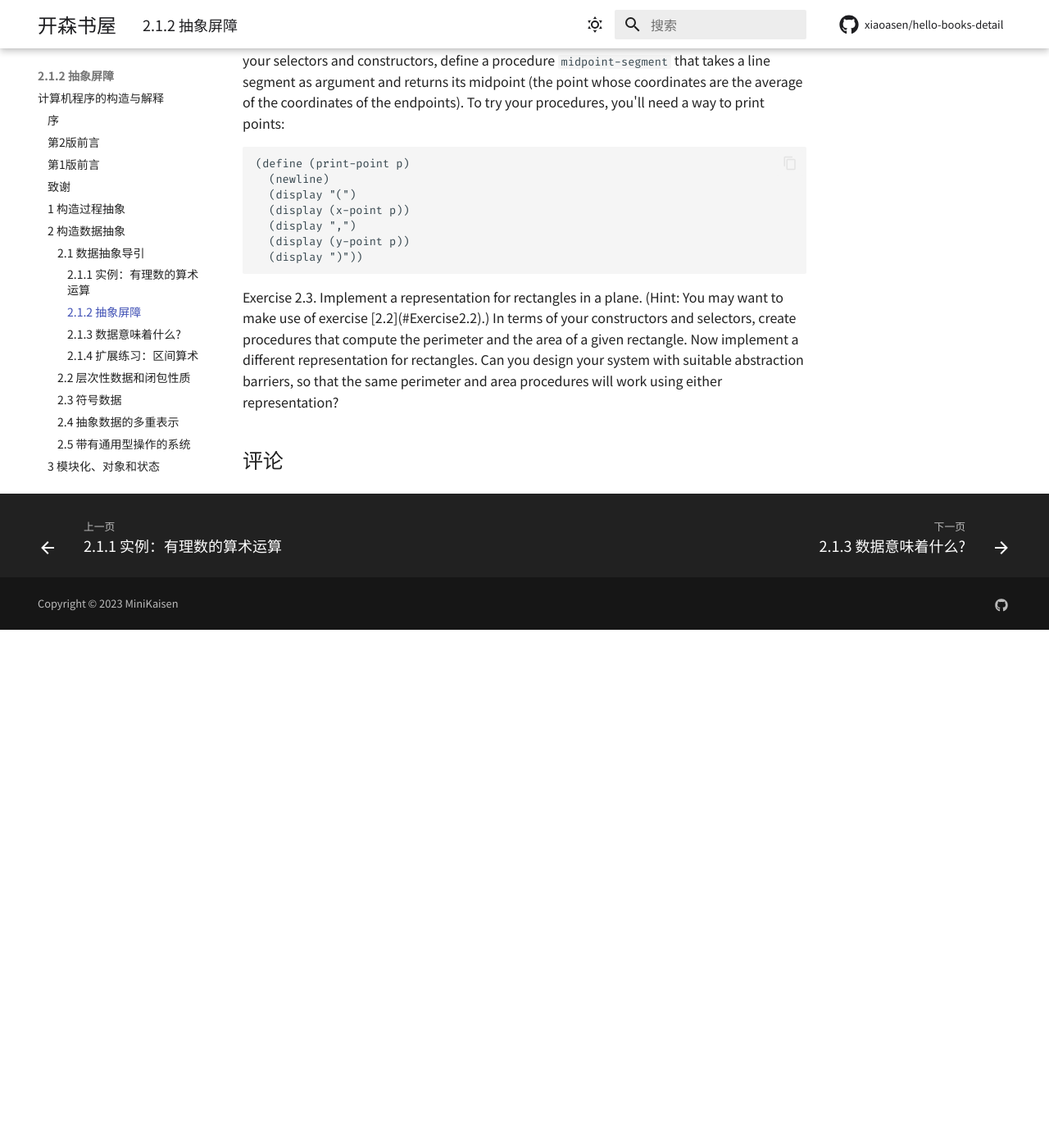
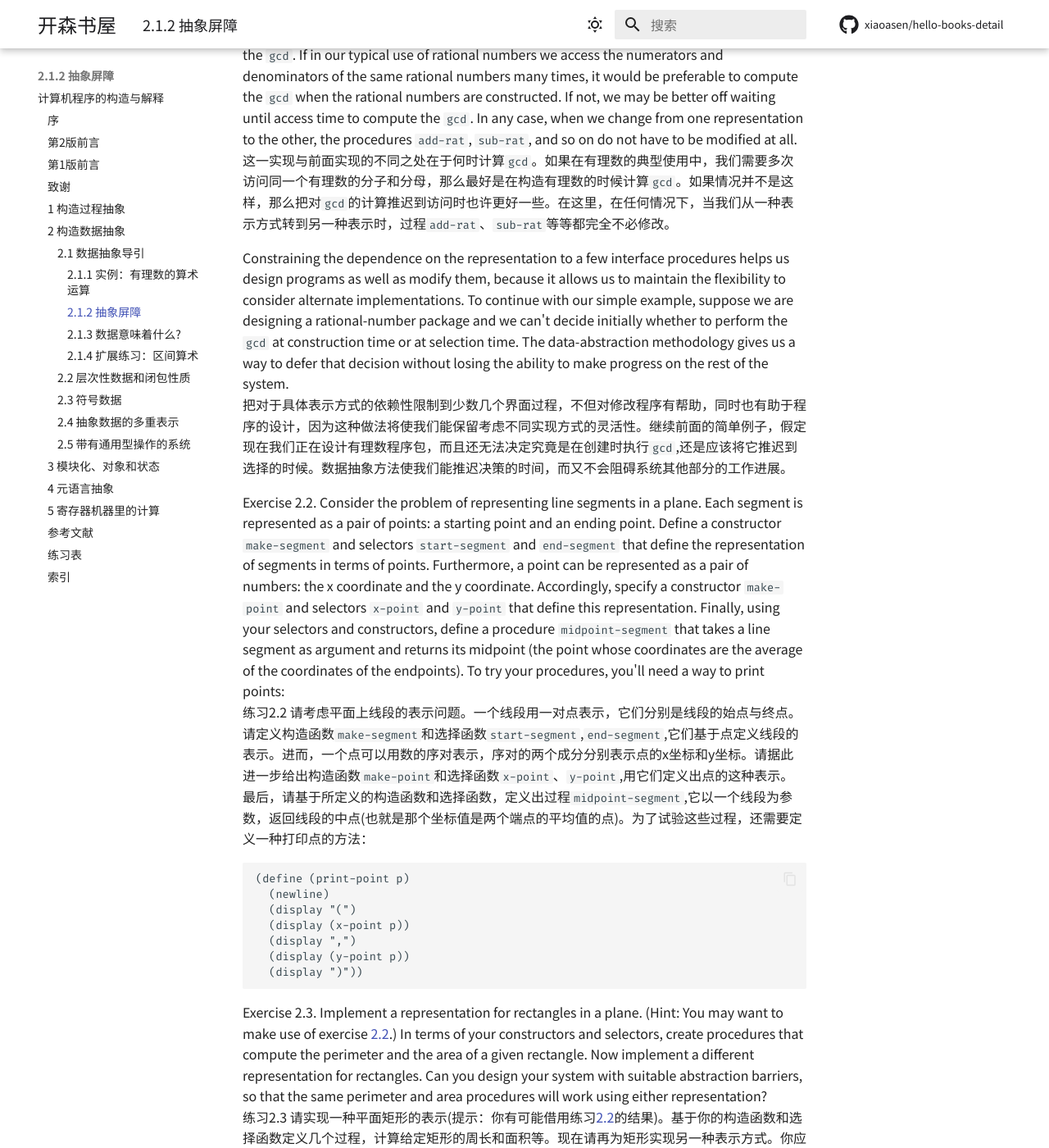
Before and after one commit to xiaoasen/hello-books-detail, an MkDocs documentation site: the page built from docs/sicp/chapter_2/chapter_2_1/2.1.2.md, in a window 1280 px wide and 1400 px high, scrolled down 2109 px. Shown: the whole window at 82% size. Built offline with MkDocs 1.6.1 and Material for MkDocs 9.7.7, drawn with Linux system fonts in a browser that asks for light colours; comment, search, counter and statistics services are not loaded; before the commit the page ends 2877 px from its top, so only the background shows below that; some of the changed text lies outside the part shown.

Commit message:
sicp: 2.1.2 抽象屏障

````diff
--- a/docs/sicp/chapter_2/chapter_2_1/2.1.2.md
+++ b/docs/sicp/chapter_2/chapter_2_1/2.1.2.md
@@ -2,10 +2,12 @@
 comments: true
 ---
 
-# 2.1.2  Abstraction Barriers
-Before continuing with more examples of compound data and data abstraction, let us consider some of the issues raised by the rational-number example. We defined the rational-number operations in terms of a constructor `make-rat` and selectors `numer` and `denom`. In general, the underlying idea of data abstraction is to identify for each type of data object a basic set of operations in terms of which all manipulations of data objects of that type will be expressed, and then to use only those operations in manipulating the data.
+# 2.1.2  Abstraction Barriers（抽象屏障）
+Before continuing with more examples of compound data and data abstraction, let us consider some of the issues raised by the rational-number example. We defined the rational-number operations in terms of a constructor `make-rat` and selectors `numer` and `denom`. In general, the underlying idea of data abstraction is to identify for each type of data object a basic set of operations in terms of which all manipulations of data objects of that type will be expressed, and then to use only those operations in manipulating the data.<br>
+在继续讨论更多复合数据和数据抽象的实例之前，让我们首先考虑一下由有理数的例子提出的几个问题。前面给出的所有有理数操作，都是基于构造函数`make-rat`和选择函数`numer`、`denom`定义出来的。一般而言，数据抽象的基本思想就是为每一类数据对象标识出一组操作，使得对这类数据对象的所有操作都可以基于它们表述，而且在操作这些数据对象时也只使用它们。
 
-We can envision the structure of the rational-number system as shown in figure [2.1](#Figure2.1). The horizontal lines represent abstraction barriers that isolate different ''levels'' of the system. At each level, the barrier separates the programs (above) that use the data abstraction from the programs (below) that implement the data abstraction. Programs that use rational numbers manipulate them solely in terms of the procedures supplied ''for public use'' by the rational-number package: `add-rat`, `sub-rat`, `mul-rat`, `div-rat`, and `equal-rat?`. These, in turn, are implemented solely in terms of the constructor and selectors `make-rat`, `numer`, and `denom`, which themselves are implemented in terms of pairs. The details of how pairs are implemented are irrelevant to the rest of the rational-number package so long as pairs can be manipulated by the use of `cons`, `car`, and `cdr`. In effect, procedures at each level are the interfaces that define the abstraction barriers and connect the different levels.
+We can envision the structure of the rational-number system as shown in figure [2.1](#Figure2.1). The horizontal lines represent abstraction barriers that isolate different ''levels'' of the system. At each level, the barrier separates the programs (above) that use the data abstraction from the programs (below) that implement the data abstraction. Programs that use rational numbers manipulate them solely in terms of the procedures supplied ''for public use'' by the rational-number package: `add-rat`, `sub-rat`, `mul-rat`, `div-rat`, and `equal-rat?`. These, in turn, are implemented solely in terms of the constructor and selectors `make-rat`, `numer`, and `denom`, which themselves are implemented in terms of pairs. The details of how pairs are implemented are irrelevant to the rest of the rational-number package so long as pairs can be manipulated by the use of `cons`, `car`, and `cdr`. In effect, procedures at each level are the interfaces that define the abstraction barriers and connect the different levels.<br>
+图[2.1](#Figure2.1)形象化地表示了有理数系统的结构。其中的水平线表示抽象屏障，它们隔离了系统中不同的层次。在每一层上，这种屏障都把使用数据抽象的程序(上面)与实现数据抽象的程序(下面)分开来。使用有理数的程序将仅仅通过有理数包提供给“公众使用”的那些过程(`add-rat`、`sub-rat`、`mul-rat`、`div-rat`和`equal-rat?`)去完成对有理数的各种操作；这些过程转而又是完全基于构造函数和选择函数`make-rat`、`numer`和`denom`实现的；而这些函数又是基于序对实现的。只要序对可以通过`cons`、`car`和`cdr`操作，有关序对如何实现的细节与有理数包的其余部分都完全没有关系。从作用上看，每一层次中的过程构成了所定义的抽象屏障的界面，联系起系统中的不同层次。
 
 <div id="Figure2.1" markdown>
 <figure markdown>
@@ -16,9 +18,11 @@
 </figure>
 </div>
 
-This simple idea has many advantages. One advantage is that it makes programs much easier to maintain and to modify. Any complex data structure can be represented in a variety of ways with the primitive data structures provided by a programming language. Of course, the choice of representation influences the programs that operate on it; thus, if the representation were to be changed at some later time, all such programs might have to be modified accordingly. This task could be time-consuming and expensive in the case of large programs unless the dependence on the representation were to be confined by design to a very few program modules.
+This simple idea has many advantages. One advantage is that it makes programs much easier to maintain and to modify. Any complex data structure can be represented in a variety of ways with the primitive data structures provided by a programming language. Of course, the choice of representation influences the programs that operate on it; thus, if the representation were to be changed at some later time, all such programs might have to be modified accordingly. This task could be time-consuming and expensive in the case of large programs unless the dependence on the representation were to be confined by design to a very few program modules.<br>
+这一简单思想有许多优点。第一个优点是这种方法使程序很容易维护和修改。任意一种比较复杂的数据结构，都可以以多种不同方式用程序设计语言所提供的基本数据结构表示。当然，表示方式的选择会对操作它的程序产生影响，这样，如果后来表示方式改变了，所有受影响的程序也都需要随之改变。对于大型程序而言，这种工作将非常耗时，而且代价极其昂贵，除非在设计时就已经将依赖于表示的成分限制到很少的一些程序模块上。
 
-For example, an alternate way to address the problem of reducing rational numbers to lowest terms is to perform the reduction whenever we access the parts of a rational number, rather than when we construct it. This leads to different constructor and selector procedures:
+For example, an alternate way to address the problem of reducing rational numbers to lowest terms is to perform the reduction whenever we access the parts of a rational number, rather than when we construct it. This leads to different constructor and selector procedures:<br>
+例如，将有理数约化到最简形式的工作，也完全可以不在构造的时候做，而是在每次访问有理数中有关部分时去做。这样就会导致另一套不同的构造函数和选择函数：
 
 ```
 (define (make-rat n d)
@@ -31,13 +35,16 @@
     (/ (cdr x) g)))
 ```
 
-The difference between this implementation and the previous one lies in when we compute the `gcd`. If in our typical use of rational numbers we access the numerators and denominators of the same rational numbers many times, it would be preferable to compute the `gcd` when the rational numbers are constructed. If not, we may be better off waiting until access time to compute the `gcd`. In any case, when we change from one representation to the other, the procedures `add-rat`, `sub-rat`, and so on do not have to be modified at all.
+The difference between this implementation and the previous one lies in when we compute the `gcd`. If in our typical use of rational numbers we access the numerators and denominators of the same rational numbers many times, it would be preferable to compute the `gcd` when the rational numbers are constructed. If not, we may be better off waiting until access time to compute the `gcd`. In any case, when we change from one representation to the other, the procedures `add-rat`, `sub-rat`, and so on do not have to be modified at all.<br>
+这一实现与前面实现的不同之处在于何时计算`gcd`。如果在有理数的典型使用中，我们需要多次访问同一个有理数的分子和分母，那么最好是在构造有理数的时候计算`gcd`。如果情况并不是这样，那么把对`gcd`的计算推迟到访问时也许更好一些。在这里，在任何情况下，当我们从一种表示方式转到另一种表示时，过程`add-rat`、`sub-rat`等等都完全不必修改。
 
-Constraining the dependence on the representation to a few interface procedures helps us design programs as well as modify them, because it allows us to maintain the flexibility to consider alternate implementations. To continue with our simple example, suppose we are designing a rational-number package and we can't decide initially whether to perform the `gcd` at construction time or at selection time. The data-abstraction methodology gives us a way to defer that decision without losing the ability to make progress on the rest of the system.
+Constraining the dependence on the representation to a few interface procedures helps us design programs as well as modify them, because it allows us to maintain the flexibility to consider alternate implementations. To continue with our simple example, suppose we are designing a rational-number package and we can't decide initially whether to perform the `gcd` at construction time or at selection time. The data-abstraction methodology gives us a way to defer that decision without losing the ability to make progress on the rest of the system.<br>
+把对于具体表示方式的依赖性限制到少数几个界面过程，不但对修改程序有帮助，同时也有助于程序的设计，因为这种做法将使我们能保留考虑不同实现方式的灵活性。继续前面的简单例子，假定现在我们正在设计有理数程序包，而且还无法决定究竟是在创建时执行`gcd`,还是应该将它推迟到选择的时候。数据抽象方法使我们能推迟决策的时间，而又不会阻碍系统其他部分的工作进展。
 
 <div id="Exercise2.2" markdown>
 
-Exercise 2.2.  Consider the problem of representing line segments in a plane. Each segment is represented as a pair of points: a starting point and an ending point. Define a constructor `make-segment` and selectors `start-segment` and `end-segment` that define the representation of segments in terms of points. Furthermore, a point can be represented as a pair of numbers: the x coordinate and the y coordinate. Accordingly, specify a constructor `make-point` and selectors `x-point` and `y-point` that define this representation. Finally, using your selectors and constructors, define a procedure `midpoint-segment` that takes a line segment as argument and returns its midpoint (the point whose coordinates are the average of the coordinates of the endpoints). To try your procedures, you'll need a way to print points:
+Exercise 2.2.  Consider the problem of representing line segments in a plane. Each segment is represented as a pair of points: a starting point and an ending point. Define a constructor `make-segment` and selectors `start-segment` and `end-segment` that define the representation of segments in terms of points. Furthermore, a point can be represented as a pair of numbers: the x coordinate and the y coordinate. Accordingly, specify a constructor `make-point` and selectors `x-point` and `y-point` that define this representation. Finally, using your selectors and constructors, define a procedure `midpoint-segment` that takes a line segment as argument and returns its midpoint (the point whose coordinates are the average of the coordinates of the endpoints). To try your procedures, you'll need a way to print points:<br>
+练习2.2  请考虑平面上线段的表示问题。一个线段用一对点表示，它们分别是线段的始点与终点。请定义构造函数`make-segment`和选择函数`start-segment`,`end-segment`,它们基于点定义线段的表示。进而，一个点可以用数的序对表示，序对的两个成分分别表示点的x坐标和y坐标。请据此进一步给出构造函数`make-point`和选择函数`x-point`、`y-point`,用它们定义出点的这种表示。最后，请基于所定义的构造函数和选择函数，定义出过程`midpoint-segment`,它以一个线段为参数，返回线段的中点(也就是那个坐标值是两个端点的平均值的点)。为了试验这些过程，还需要定义一种打印点的方法：
 
 ```
 (define (print-point p)
@@ -50,7 +57,8 @@
 ```
 </div>
 
-<div id="Exercise2.3">
+<div id="Exercise2.3" markdown>
 
-Exercise 2.3.  Implement a representation for rectangles in a plane. (Hint: You may want to make use of exercise [2.2](#Exercise2.2).) In terms of your constructors and selectors, create procedures that compute the perimeter and the area of a given rectangle. Now implement a different representation for rectangles. Can you design your system with suitable abstraction barriers, so that the same perimeter and area procedures will work using either representation?
+Exercise 2.3.  Implement a representation for rectangles in a plane. (Hint: You may want to make use of exercise [2.2](#Exercise2.2).) In terms of your constructors and selectors, create procedures that compute the perimeter and the area of a given rectangle. Now implement a different representation for rectangles. Can you design your system with suitable abstraction barriers, so that the same perimeter and area procedures will work using either representation?<br>
+练习2.3  请实现一种平面矩形的表示(提示：你有可能借用练习[2.2](#Exercise2.2)的结果)。基于你的构造函数和选择函数定义几个过程，计算给定矩形的周长和面积等。现在请再为矩形实现另一种表示方式。你应该怎样设计系统，使之能提供适当的抽象屏障，使同一个周长或者面积过程对两种不同表示都能工作?
 </div>
````
